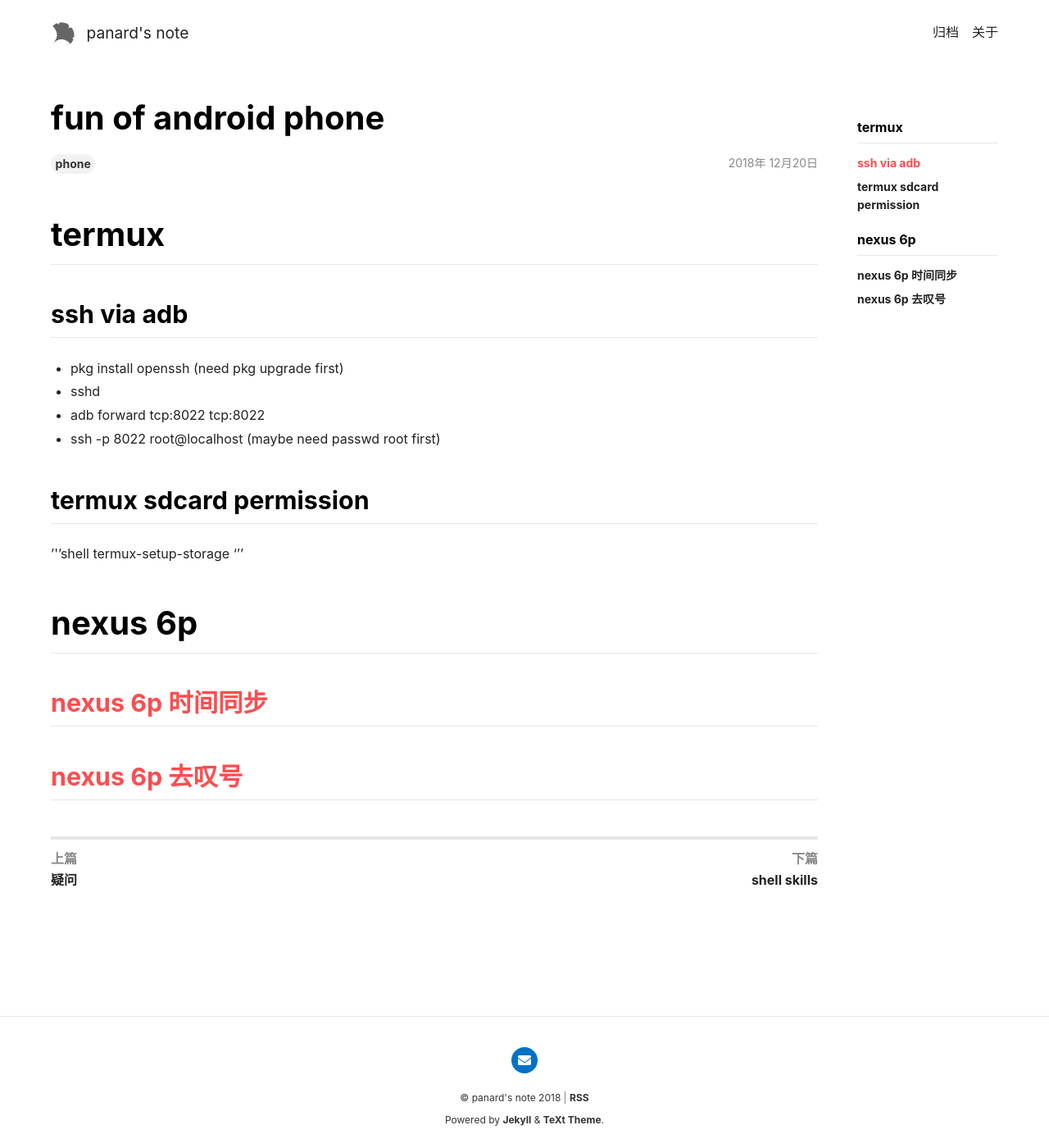
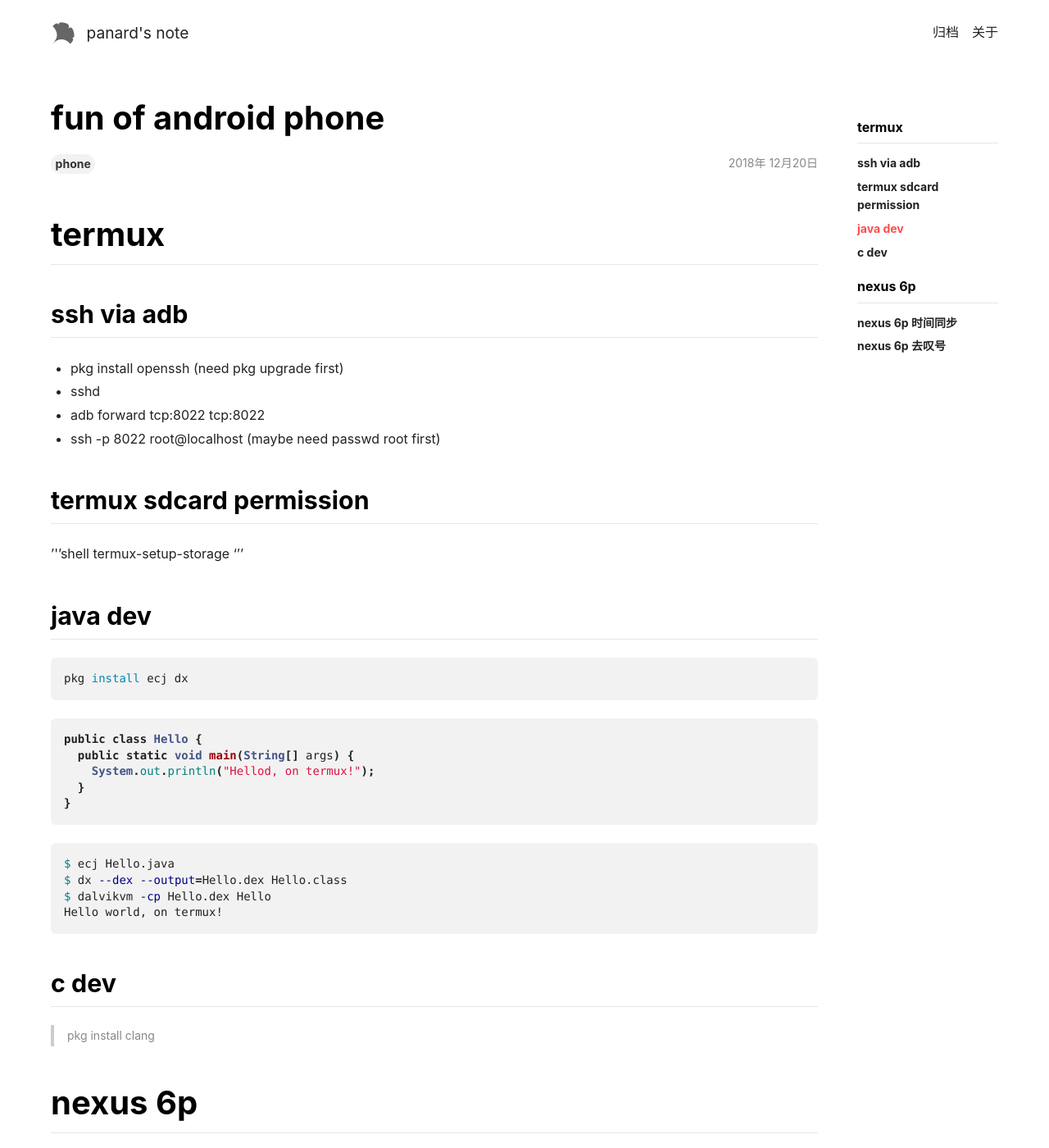
Before and after one commit to panard313/panard313.github.io, a Jekyll site: the page built from _posts/2018-12-20-phone-fun.md, in a window 1280 px wide and 1400 px high. Shown: the whole window at 82% size. Built offline with Jekyll 4.4.1, drawn with Linux system fonts in a browser that asks for light colours; nearby versions of some CDN libraries.

Commit message:
add termux dev env

````diff
--- a/_posts/2018-12-20-phone-fun.md
+++ b/_posts/2018-12-20-phone-fun.md
@@ -20,6 +20,28 @@ lang: zh-Hans
 termux-setup-storage
 '''
 
+## java dev
+```shell
+pkg install ecj dx
+```
+
+```java
+public class Hello {
+  public static void main(String[] args) {
+    System.out.println("Hellod, on termux!");
+  }
+}
+```
+```shell
+$ ecj Hello.java
+$ dx --dex --output=Hello.dex Hello.class
+$ dalvikvm -cp Hello.dex Hello
+Hello world, on termux!
+```
+
+## c dev
+>pkg install clang
+
 
 # nexus 6p
 ## [nexus 6p 时间同步](settings put global ntp_server time.asia.apple.com)
````
